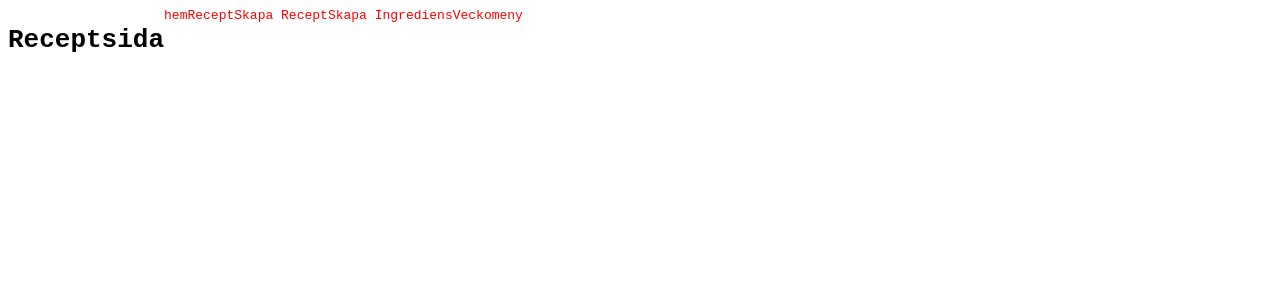
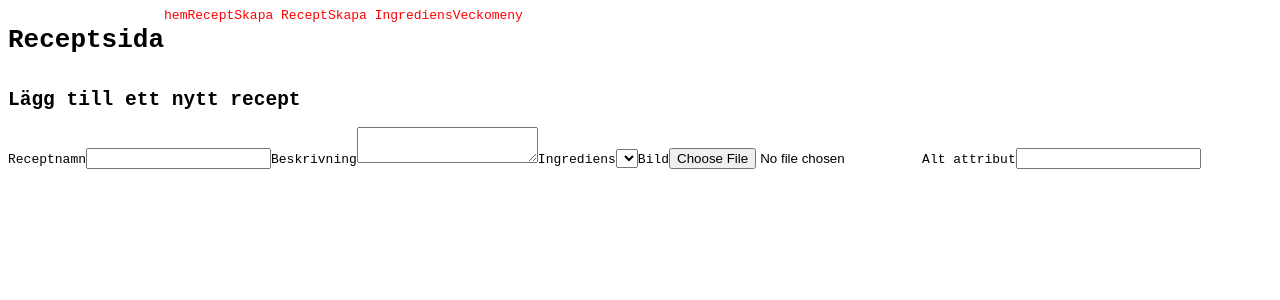
Before and after one commit to William-Wolke/ReceptHanterare, a React (Create React App) app in the folder hanterare/: page /skapaRecept in a window 1280 px wide. Shown: the top 300 px of the page. Built offline with nearby package versions, Linux system fonts and the light colour scheme.

Commit message:
hej hej jag vet inte vad du gjorde

```diff
--- a/hanterare/src/App.js
+++ b/hanterare/src/App.js
@@ -1,9 +1,9 @@
 import React from 'react';
-import Recipe from './components/recipe';
-import RecipeList from './components/recipeList';
+import Recipe from './components/Recipe';
+import RecipeList from './components/RecipeList';
+import CreateRecipe from './components/CreateRecipe';
 import Navbar from './components/Navbar';
 import { BrowserRouter as Router, Route, Routes } from 'react-router-dom'
-import MyForm from './components/createRecipe';
 import css from './components/style.css';
 
 function App() {
@@ -18,7 +18,7 @@ function App() {
             <Route exact path="/" element={(<div></div>)} />
             <Route exact path="/allaRecept" element={(<div><RecipeList /> </div>)} />
             <Route exact path="/recept/:namn" element={(<div><Recipe /> </div>)} />
-            <Route path="create" element={(<MyForm />)} />
+            <Route path="/skapaRecept" element={(<CreateRecipe />)} />
 
           </Routes>
         </div>
--- a/hanterare/src/components/createRecipe.js
+++ b/hanterare/src/components/createRecipe.js
@@ -1,41 +1,64 @@
-import React from 'react'
+import { useState } from "react";
 
-class MyForm extends React.Component {
-  constructor(props) {
-    super(props);
-    this.state = { name: '' };
+const CreateRecipe = () => {
+
+  const [receptNamn, setReceptNamn] = useState('');
+  const [beskrivning, setBeskrivning] = useState('');
+  const [ingrediens, setIngrediens] = useState('hej');
+  const [bild, setBild] = useState();
+
+  const handleSubmit = (e) => {
+    e.preventDefault();
+    const recept = {
+      namn: receptNamn,
+
+    }
   }
 
-  handleChange = (event) => {
-    this.setState({[event.target.name]: event.target.value});
-  }
+  return(
+    <div className="create">
+      <h2>Lägg till ett nytt recept</h2>
+      <form onSubmit={handleSubmit}>
+        <label>Receptnamn</label>
+        <input
+          type="text"
+          required
+          value={receptNamn}
+          onChange={(e) => setReceptNamn(e.target.value)}
+          />
 
-  handleSubmit = (event) => {
-    alert('A form was submitted: ' + this.state);
+        <label>Beskrivning</label>
+        <textarea
+          required
+          value={beskrivning}
+          onChange={(e) => setBeskrivning(e.target.value)}
+          />
 
-    fetch('http://localhost:8000/store-data', {
-        method: 'POST',
-        // We convert the React state to JSON and send it as the POST body
-        body: JSON.stringify(this.state)
-      }).then(function(response) {
-        console.log(response)
-        return response.json();
-      });
+          <label>Ingrediens</label>
+          <select
+            value={ ingrediens }
+            onChange={(e) => setIngrediens(e.target.value)}
+          >
+            <option value="hej"></option>
+            <option value="då"></option>
+          </select>
 
-    event.preventDefault();
+          <label>Bild</label>
+          <input
+            type="file"
+            id="bild"
+            name="filename"
+            onChange={setBild}
+          />
+          <label htmlFor="altText">Alt attribut</label>
+          <input
+            type="text"
+            id="altText"
+          />
+      </form>
+      <p> { receptNamn }</p>
+    </div>
+  );
 }
 
-  render() {
-    return (
-      <form onSubmit={this.handleSubmit}>
-        <label>
-          Name:
-          <input type="text" value={this.state.value} name="name" onChange={this.handleChange} />
-        </label>
-        <input type="submit" value="Submit" />
-      </form>
-    );
-  }
-}
-
-export default MyForm;
+export default CreateRecipe
--- a/hanterare/src/components/recipelist.js
+++ b/hanterare/src/components/recipelist.js
@@ -10,6 +10,9 @@ const RecipeList = () => {
 
   return (
     <div className="ReceptLista" key="recipeListMain">
+      <div>
+
+      </div>
       {error && <div>{error}</div>}
       {isPending && <div>Loading...</div>}
       {recipe &&
```
